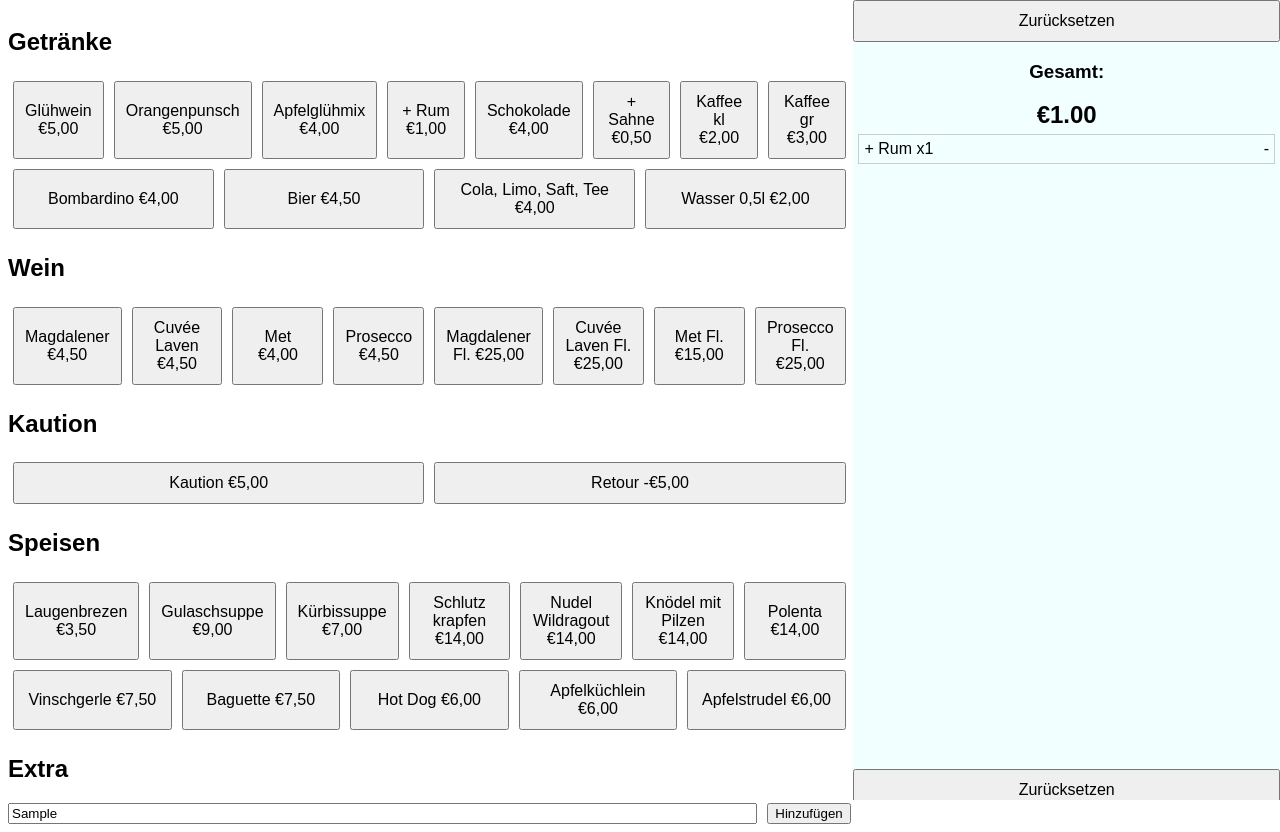
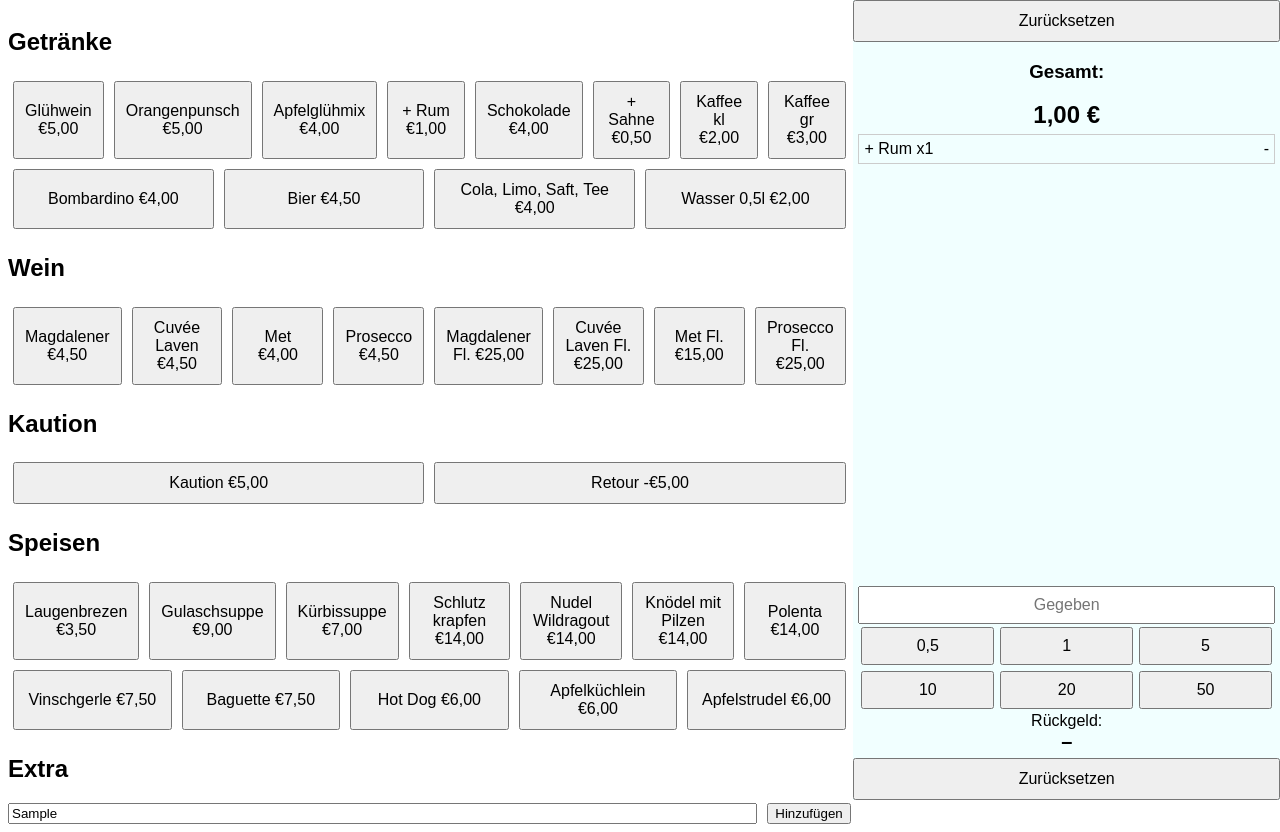
Before and after one commit to marcodipanfilo/Christbahnl, a plain HTML site: page index.html in a window 1280 px wide. Both pictures are taken after typing "Sample" into the empty fields and a click on the button "+ Rum €1,00". Drawn offline with nearby package versions, Linux system fonts and the light colour scheme.

Commit message:
Add change calculator, offline support and fix price parsing
- Custom prices accept a comma ("3,50") and amounts are kept in cents
- Total is shown in German format ("14,80 €")
- Change calculator with adding cash buttons (0,5 to 50)
- Service worker keeps a copy of the page for offline use
- Replace FastClick with touch-action and split the meta tags

Co-Authored-By: Claude Opus 5.5 <noreply@anthropic.com>

```diff
--- a/index.html
+++ b/index.html
@@ -2,12 +2,18 @@
 <html>
 
 <head>
-  <meta charset="UTF-8" name="viewport"
-    content="width=device-width, initial-scale=1, maximum-scale=1, user-scalable=no">
+  <meta charset="UTF-8">
+  <meta name="viewport" content="width=device-width, initial-scale=1, maximum-scale=1, user-scalable=no">
   <title>Christbahndl Speise- und Getränkekarte</title>
   <style>
     body {
       font-family: Arial, sans-serif;
+    }
+
+    /* Removes the tap delay on touch devices (replaces FastClick) */
+    button,
+    input {
+      touch-action: manipulation;
     }
 
     .container {
@@ -35,6 +41,8 @@
       height: 100%;
       overflow: hidden;
       background: rgba(224, 255, 255, 0.466);
+      display: flex;
+      flex-direction: column;
     }
 
     .total-wrapper {
@@ -54,8 +62,41 @@
 
     .scrollable-items {
       overflow-y: auto;
-      height: calc(100% - 160px);
-      /* Adjust this value */
+      flex: 1;
+      min-height: 0;
+    }
+
+    .change-calculator {
+      padding: 5px;
+      text-align: center;
+    }
+
+    .change-calculator input {
+      width: 100%;
+      box-sizing: border-box;
+      padding: 8px;
+      font-size: 16px;
+      text-align: center;
+    }
+
+    .cash-buttons {
+      display: grid;
+      grid-template-columns: repeat(3, 1fr);
+    }
+
+    .cash-button {
+      margin: 3px;
+      padding: 8px 0;
+      font-size: 16px;
+    }
+
+    #changeAmount {
+      font-size: 20px;
+      font-weight: bold;
+    }
+
+    #changeAmount.missing {
+      color: #c00;
     }
 
     .button {
@@ -140,7 +181,7 @@
 
       <h2>Extra</h2>
       <div class="menu-section">
-        <input type="text" id="customPriceInput" placeholder="Preis eingeben" style="margin-right: 10px; flex-grow: 1;">
+        <input type="text" inputmode="decimal" id="customPriceInput" placeholder="Preis eingeben" style="margin-right: 10px; flex-grow: 1;">
         <button id="customPriceButton" >Hinzufügen</button>
       </div>
 
@@ -151,26 +192,49 @@
         <button id="resetButtonTop" class="reset-button">Zurücksetzen</button>
         <div id="totalWrapper" class="total-wrapper">
           <h3>Gesamt:</h3>
-          <span id="totalPrice">€0.00</span>
+          <span id="totalPrice">0,00 €</span>
         </div>
       </div>
       <div class="scrollable-items" id="selectedItems"></div>
+      <div class="change-calculator">
+        <input type="text" inputmode="decimal" id="givenInput" placeholder="Gegeben">
+        <div class="cash-buttons">
+          <button class="cash-button" data-amount="0.5">0,5</button>
+          <button class="cash-button" data-amount="1">1</button>
+          <button class="cash-button" data-amount="5">5</button>
+          <button class="cash-button" data-amount="10">10</button>
+          <button class="cash-button" data-amount="20">20</button>
+          <button class="cash-button" data-amount="50">50</button>
+        </div>
+        <div id="changeLabel">Rückgeld:</div>
+        <div id="changeAmount">–</div>
+      </div>
       <button id="resetButtonBottom" class="reset-button">Zurücksetzen</button>
     </div>
 
   </div>
 
-  <script src="https://cdnjs.cloudflare.com/ajax/libs/fastclick/1.0.6/fastclick.min.js"></script>
-
   <script>
+    // All amounts are kept in whole cents to avoid rounding errors
     let selectedItems = {};
     let totalPrice = 0;
     let extrasCounter = 0;
 
+    const euro = new Intl.NumberFormat('de-DE', { style: 'currency', currency: 'EUR' });
+    const formatCents = cents => euro.format(cents / 100);
+
+    // Reads "3,50", "3.50", "3,50 €" or "€3" as cents; returns NaN for anything else
+    function parseCents(text) {
+      const cleaned = text.replace(/€/g, '').replace(/\s/g, '').replace(',', '.');
+      if (cleaned === '') return NaN;
+      const value = Number(cleaned);
+      return isNaN(value) ? NaN : Math.round(value * 100);
+    }
+
     document.querySelectorAll('.button').forEach(button => {
       button.addEventListener('click', function () {
         const itemName = this.getAttribute('data-name');
-        const itemPrice = parseFloat(this.getAttribute('data-price'));
+        const itemPrice = Math.round(parseFloat(this.getAttribute('data-price')) * 100);
 
         totalPrice += itemPrice;
 
@@ -207,24 +271,52 @@
         selectedItemsDiv.appendChild(div);
       }
 
-      totalPriceDiv.textContent = `€${totalPrice.toFixed(2)}`;
+      totalPriceDiv.textContent = formatCents(totalPrice);
+      updateChange();
     }
+
+    // Change calculator: shows what to give back, or what is still missing
+    const givenInput = document.getElementById('givenInput');
+
+    function updateChange() {
+      const label = document.getElementById('changeLabel');
+      const amount = document.getElementById('changeAmount');
+      const given = parseCents(givenInput.value);
+
+      if (isNaN(given)) {
+        label.textContent = 'Rückgeld:';
+        amount.textContent = '–';
+        amount.classList.remove('missing');
+        return;
+      }
+
+      const change = given - totalPrice;
+      label.textContent = change < 0 ? 'Fehlt:' : 'Rückgeld:';
+      amount.textContent = formatCents(Math.abs(change));
+      amount.classList.toggle('missing', change < 0);
+    }
+
+    givenInput.addEventListener('input', updateChange);
+
+    // Each cash button adds its amount to what was given (e.g. 20 + 5 = 25)
+    document.querySelectorAll('.cash-button').forEach(button => {
+      button.addEventListener('click', function () {
+        const current = parseCents(givenInput.value);
+        const given = (isNaN(current) ? 0 : current) + Number(this.getAttribute('data-amount')) * 100;
+        givenInput.value = given % 100 === 0 ? String(given / 100) : (given / 100).toFixed(2).replace('.', ',');
+        updateChange();
+      });
+    });
 
     document.querySelectorAll('.reset-button').forEach(button => {
       button.addEventListener('click', function () {
         selectedItems = {};
         totalPrice = 0;
         extrasCounter = 0; // Reset the Extras counter
+        givenInput.value = '';
         updateUI();
       });
     });
-
-
-    if ('addEventListener' in document) {
-      document.addEventListener('DOMContentLoaded', function () {
-        FastClick.attach(document.body);
-      }, false);
-    }
 
     document.getElementById('customPriceButton').addEventListener('click', function () {
       const customPriceInput = document.getElementById('customPriceInput');
@@ -248,7 +340,7 @@
         return; // Skip adding the price since this is an Easter egg
       }
 
-      const itemPrice = parseFloat(inputValue);
+      const itemPrice = parseCents(inputValue);
 
       // Check if the itemPrice is a number and not zero
       if (isNaN(itemPrice) || itemPrice === 0) {
@@ -266,6 +358,11 @@
       customPriceInput.value = ''; // Clear the input field
       updateUI();
     });
+
+    // Offline support: cache the page so it still opens without internet
+    if ('serviceWorker' in navigator && location.protocol.startsWith('http')) {
+      navigator.serviceWorker.register('sw.js');
+    }
 
   </script>
   <div id="secret_module" style="display: none; position: fixed; top: 0; left: 0; width: 100%; height: 100%; background-color: rgba(0, 0, 0, 0.75); justify-content: center; align-items: center; z-index: 1000;">
```
Also changed, not shown: sw.js (added, +46 -0 lines).
